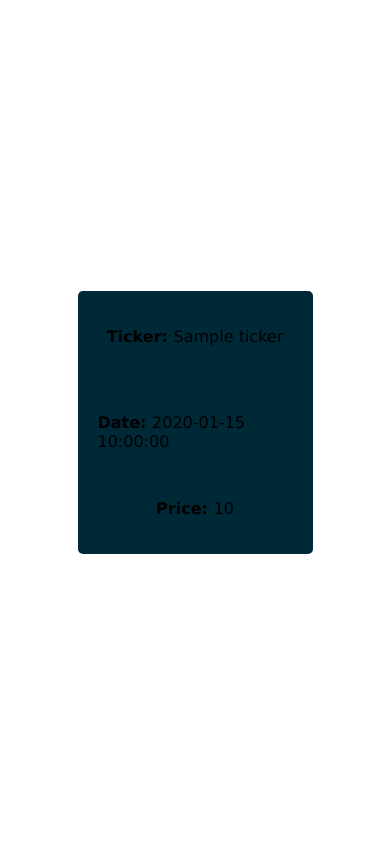
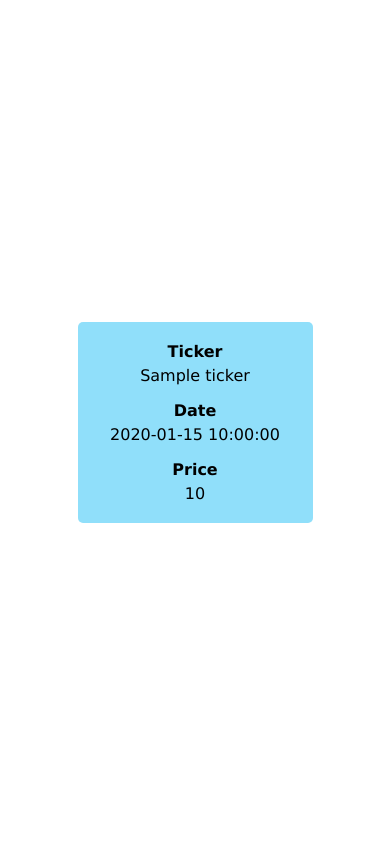
Before and after one commit to gchamb/411-G2, a Flask app: template templates/results.html in a window 390 px wide. Run offline with Flask 2, Linux system fonts and the light colour scheme; the template is opened without the code that fills it: most values are stand-ins (such as "Sample title", 1, 10 or a date in 2020).

Commit message:
style: :lipstick: remove vars, and media queries

```diff
--- a/static/styles.css
+++ b/static/styles.css
@@ -1,7 +1,6 @@
 :root {
   color-scheme: light dark;
 
-  --dark-bg-color: rgb(0, 41, 55);
   --light-bg-color: rgb(144, 223, 250);
 }
 
@@ -24,6 +23,7 @@ body {
   border-radius: 5px;
   color: black;
   padding: 20px;
+  background-color: var(--light-bg-color);
 }
 
 .form-container-group {
@@ -33,6 +33,10 @@ body {
   width: 100%;
   margin: auto;
   text-align: center;
+}
+
+.bold {
+  font-weight: bold;
 }
 
 select,
@@ -51,18 +55,6 @@ button {
   cursor: pointer;
 }
 
-@media (prefers-color-scheme: light) {
-  .form-container {
-    background-color: var(--dark-bg-color);
-  }
-}
-
-@media (prefers-color-scheme: dark) {
-  .form-container {
-    background-color: var(--light-bg-color);
-  }
-}
-
 @media (max-width: 500px) {
   .form-container {
     width: 75%;
--- a/templates/results.html
+++ b/templates/results.html
@@ -1,9 +1,20 @@
 {% extends "layout.html" %} {% block body %}
 
 <div class="form-container">
-    <p><b>Ticker: </b>{{ ticker }}</p>
-    <p><b>Date: </b>{{ date }}</p>
-    <p><b>Price: </b>{{ price }}</p>
+  <div class="form-container-group">
+    <span class="bold">Ticker</span>
+    <span>{{ ticker }}</span>
+  </div>
+
+  <div class="form-container-group">
+    <span class="bold">Date</span>
+    <span>{{ date }}</span>
+  </div>
+
+  <div class="form-container-group">
+    <span class="bold">Price</span>
+    <span>{{ price }}</span>
+  </div>
 </div>
 
 {% endblock %}
```
